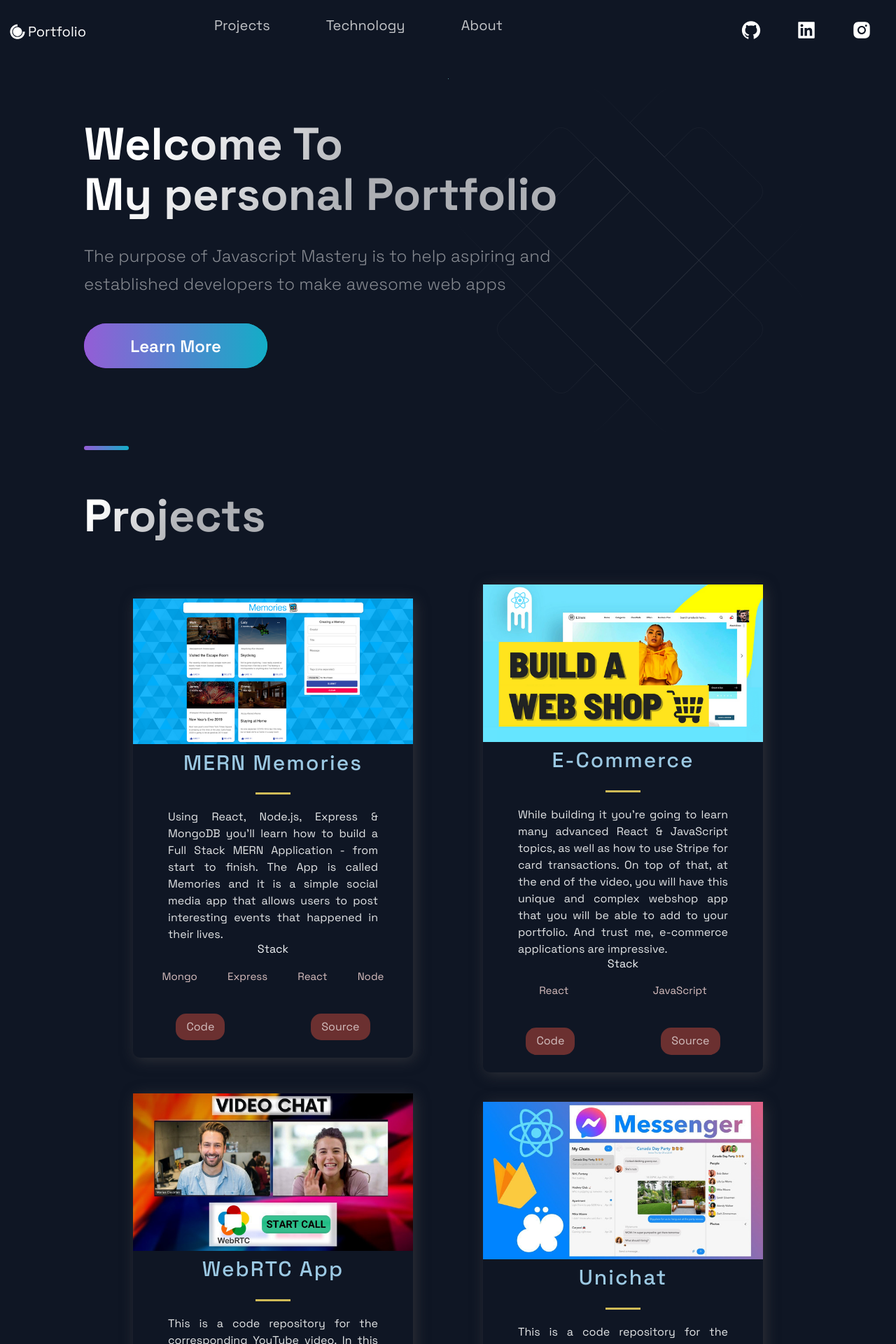
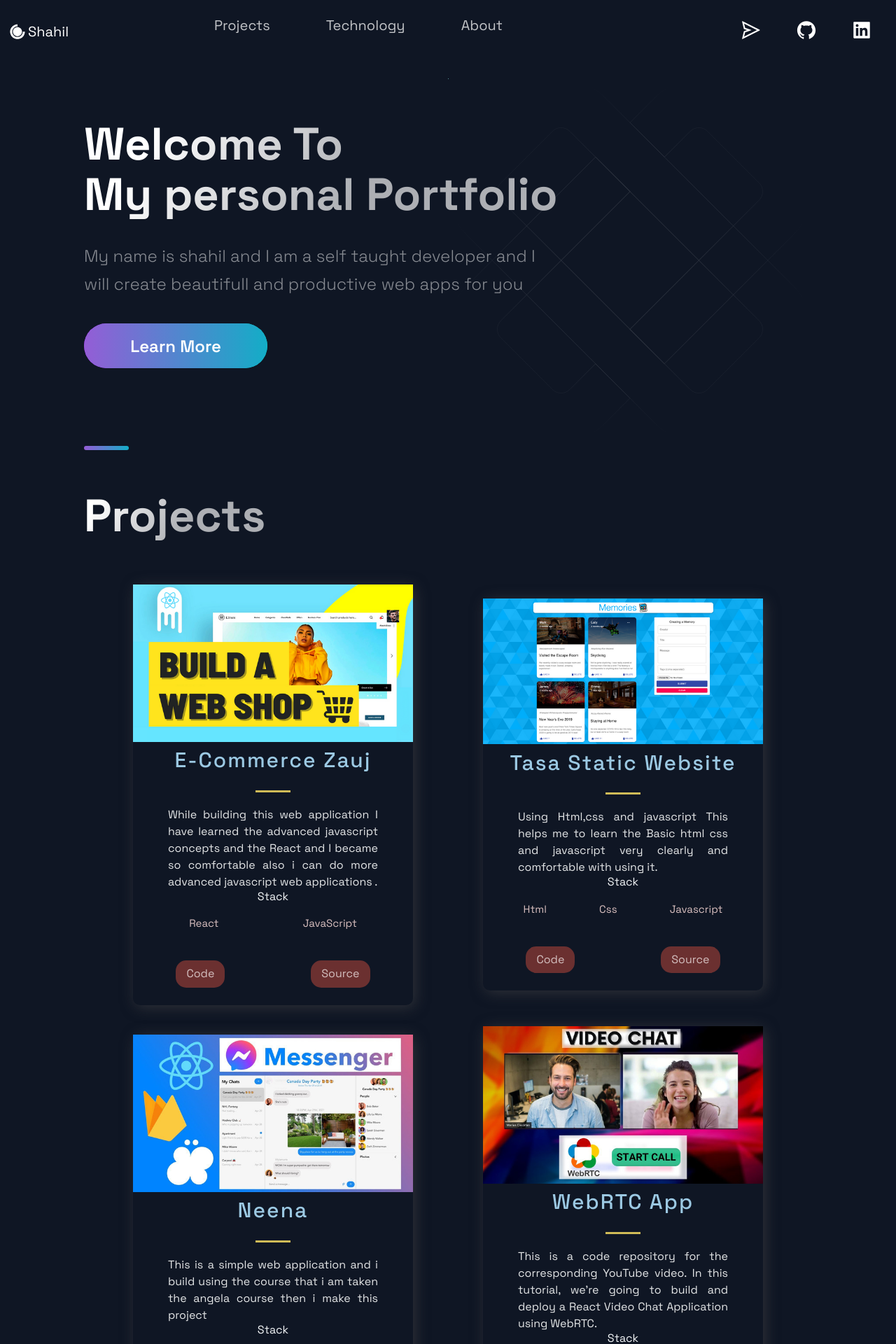
Before and after one commit to shahil-kv/personal-portfolio, a Next.js app: page / in a window 1280 px wide. Shown: the top 1920 px of the page at 70% size. Built offline with nearby package versions, Linux system fonts and the light colour scheme.

Commit message:
this is the last commit

```diff
--- a/src/components/Acomplishments/Acomplishments.js
+++ b/src/components/Acomplishments/Acomplishments.js
@@ -7,9 +7,9 @@ import { Box, Boxes, BoxNum, BoxText, } from './AcomplishmentsStyles';
 // this is the data that we want to show to the section
 const data = [
   { number: 20, text: 'Open Source Projects'},
-  { number: 1000, text: 'Students', },
-  { number: 1900, text: 'Github Followers', },
-  { number: 5000, text: 'Github Stars', }
+  { number: 15, text: 'Uncompleted projects', },
+  { number: 45, text: 'Github Followers', },
+  { number: 50, text: 'Github Stars', }
 ];
 
 // we are starting the section
--- a/src/components/Footer/Footer.js
+++ b/src/components/Footer/Footer.js
@@ -1,5 +1,5 @@
 import React from 'react';
-import { AiFillGithub, AiFillInstagram, AiFillLinkedin } from 'react-icons/ai';
+import { AiFillGithub, AiFillInstagram, AiFillLinkedin, AiOutlineSend } from 'react-icons/ai';
 
 import { SocialIcons } from '../Header/HeaderStyles';
 import { CompanyContainer, FooterWrapper, LinkColumn, LinkItem, LinkList, LinkTitle, Slogan, SocialContainer, SocialIconsContainer } from './FooterStyles';
@@ -21,16 +21,17 @@ const Footer = () => {
           <Slogan>Innovating one project at a time</Slogan>
           </CompanyContainer>
        <SocialContainer>
-          <SocialIcons href='https://github.com'>
+      <SocialIcons href='https://t.me/shahil_kv'>
+
+   <AiOutlineSend size="3rem"/>
+    </SocialIcons>
+
+    <SocialIcons href='https://github.com/shahil-leo?tab=repositories'>
     <AiFillGithub size="3rem"/>
     </SocialIcons>
 
-    <SocialIcons href='https://linkedin.com'>
+    <SocialIcons href='https://www.linkedin.com/in/muhammed-shahil-kv-0277a9243'>
     <AiFillLinkedin size="3rem"/>
-    </SocialIcons>
-
-    <SocialIcons href='https://instagram.com'>
-    <AiFillInstagram size="3rem"/>
     </SocialIcons>
  </SocialContainer>
         </SocialIconsContainer>
--- a/src/components/Header/Header.js
+++ b/src/components/Header/Header.js
@@ -1,7 +1,7 @@
 import Link from 'next/link';
 import React from 'react';
 // this is importing the icons from the react icons pack
-import { AiFillGithub, AiFillInstagram, AiFillLinkedin } from 'react-icons/ai';
+import { AiFillGithub, AiFillInstagram, AiFillLinkedin, AiOutlineSend } from 'react-icons/ai';
 import { DiCssdeck } from 'react-icons/di';
 
 
@@ -19,7 +19,7 @@ const Header = () =>  (
     <Link href='/'>
    <a style={{display:"flex",alignItems:"center",color:'white', marginBottom:'20;'}}>
    {/* then we have element called Dicsdesk and thats like a logo pic or like that and we already defined that thing in the styles from the react icons dec */}
-     <DiCssdeck size="3rem" /> <Span>Portfolio</Span>
+     <DiCssdeck size="3rem" /> <Span>Shahil</Span>
    </a>
     </Link>
   </Div1>
@@ -46,17 +46,19 @@ and the div2 is styled in an another file and inside the div2 there is a li and
 
 {/* this Div3 is for the social icons and we have 3 social icons Eachone is insiade a socialIcon  */}
   <Div3>
-    <SocialIcons href='https://github.com'>
+
+  <SocialIcons href='https://t.me/shahil_kv'>
+    <AiOutlineSend size="3rem"/>
+    </SocialIcons>
+
+    <SocialIcons href='https://github.com/shahil-leo?tab=repositories'>
     <AiFillGithub size="3rem"/>
     </SocialIcons>
 
-    <SocialIcons href='https://linkedin.com'>
+    <SocialIcons href='https://www.linkedin.com/in/muhammed-shahil-kv-0277a9243'>
     <AiFillLinkedin size="3rem"/>
     </SocialIcons>
 
-    <SocialIcons href='https://instagram.com'>
-    <AiFillInstagram size="3rem"/>
-    </SocialIcons>
   </Div3>
 
  </Container>
--- a/src/components/Hero/Hero.js
+++ b/src/components/Hero/Hero.js
@@ -18,11 +18,13 @@ const Hero = () => (
         </SectionTitle>
   {/* this is the section title which is to be athe discription like  */}
         <SectionText>
-      The purpose of Javascript Mastery is to help aspiring and established developers to make awesome web apps
+    My name is shahil and I am a self taught developer and I will create beautifull and productive web apps for you
+
         </SectionText>
+
         {/* there is a button in the website and whenever its is clicked we call a onClick function
         and it will understand and give a location to go  */}
-        <Button onClick={()=> window.location='https://google.com'}>Learn More</Button>
+        <Button onClick={()=> window.location='mshahillkv@gmail.com'}>Learn More</Button>
       </LeftSection>
 
     </Section>
--- a/src/components/Technologies/Technologies.js
+++ b/src/components/Technologies/Technologies.js
@@ -17,8 +17,9 @@ const Technologies = () =>  (
     <SectionTitle>Technologies</SectionTitle>
     {/* this is  the text for the section text which is inside the section text */}
     <SectionText>
-      I havee worked with a range of technologies in the web development world.
+      I have worked with a range of technologies in the web development world.
       From Back-end To Design
+
     </SectionText>
     {/* there are the starting of the list items  */}
     <List>
--- a/src/components/TimeLine/TimeLine.js
+++ b/src/components/TimeLine/TimeLine.js
@@ -46,7 +46,13 @@ const Timeline = () => {
     <div>
     <Section id="about">
     <SectionTitle>About Me</SectionTitle>
-    <SectionText>We will update the data afther sometime so please wait till that we need some updation </SectionText>
+    <SectionText>Hello Guys my name is shahil and i am passionate in developing and designing
+      My Qualifications are
+      <br/>
+      NO DEGREE NO CERTIFICATES
+      <br/>
+      ONLY SKILLS
+     </SectionText>
     <CarouselContainer ref={carouselRef} onScroll={handleScroll}>
      <>
      {/* this is the map function which is collecting data from the timelineData
--- a/src/constants/constants.js
+++ b/src/constants/constants.js
@@ -1,21 +1,32 @@
 export const projects = [
+
   {
-    title: 'MERN Memories',
-    description: "Using React, Node.js, Express & MongoDB you'll learn how to build a Full Stack MERN Application - from start to finish. The App is called Memories and it is a simple social media app that allows users to post interesting events that happened in their lives.",
-      image: '/images/1.png',
-      tags: ['Mongo', 'Express', 'React', 'Node'],
-    source: 'https://shahilkv.com',
-    visit: 'https://google.com',
+    title: 'E-Commerce Zauj',
+    description:"While building this web application I have learned the advanced javascript concepts and the React and I became so comfortable also i can do more advanced javascript web applications .",
+    image: '/images/2.png',
+    tags: ['React', 'JavaScript'],
+    source: 'https://github.com/shahil-leo/zauj-',
+    visit: 'https://shahil-leo.github.io/zauj-/',
     id: 0,
   },
   {
-    title: 'E-Commerce',
-    description:"While building it you're going to learn many advanced React & JavaScript topics, as well as how to use Stripe for card transactions. On top of that, at the end of the video, you will have this unique and complex webshop app that you will be able to add to your portfolio. And trust me, e-commerce applications are impressive.",
-    image: '/images/2.png',
-    tags: ['React', 'JavaScript'],
-    source: 'https://google.com',
-    visit: 'https://google.com',
+    title: 'Tasa Static Website',
+    description: "Using Html,css and javascript This helps me to learn the Basic html css and javascript very clearly and comfortable with using it.",
+      image: '/images/1.png',
+      tags: ['Html', 'Css', 'Javascript'],
+    source: 'https://github.com/shahil-leo/tasa-1',
+    visit: 'https://github.com/shahil-leo/tasa-1',
     id: 1,
+  },
+
+  {
+    title: 'Neena',
+    description: "This is a simple web application and i build using the course that i am taken the angela course then i make this project",
+    image: '/images/4.jpg',
+    tags: ['React', 'ChatEngine', 'Firebase'],
+    source: 'https://github.com/shahil-leo/Neena',
+    visit: 'https://github.com/shahil-leo/Neena',
+    id: 2,
   },
   {
     title: 'WebRTC App',
@@ -24,23 +35,14 @@ export const projects = [
       tags: ['React', 'WebRTC'],
     source: 'https://google.com',
     visit: 'https://google.com',
-    id: 2,
-  },
-  {
-    title: 'Unichat',
-    description: "This is a code repository for the corresponding video tutorial. In this video, we will create a full Realtime Chat Application",
-    image: '/images/4.jpg',
-    tags: ['React', 'ChatEngine', 'Firebase'],
-    source: 'https://google.com',
-    visit: 'https://google.com',
     id: 3,
   },
 ];
 
 export const TimeLineData = [
-  { year: 2017, text: 'Started my journey', },
-  { year: 2018, text: 'Worked as a freelance developer', },
-  { year: 2019, text: 'Founded JavaScript Mastery', },
-  { year: 2020, text: 'Shared my projects with the world', },
-  { year: 2021, text: 'Started my own platform', },
+  { year: 2019, text: 'Started my journey Buyed Angela y and other courses', },
+  { year: 2020, text: 'Started practising using building projects and freecode camp', },
+  { year: 2021, text: 'Worked as a freelance developer', },
+  { year: 2022, text: 'Next is to create a youtube channel and show the world how to make Awesome projects ', },
+
 ];
```
